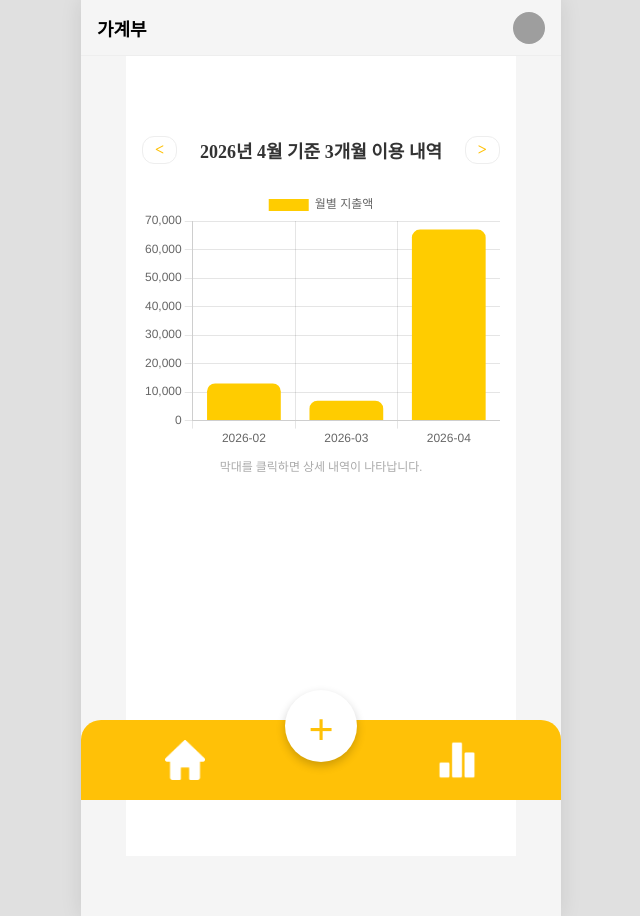
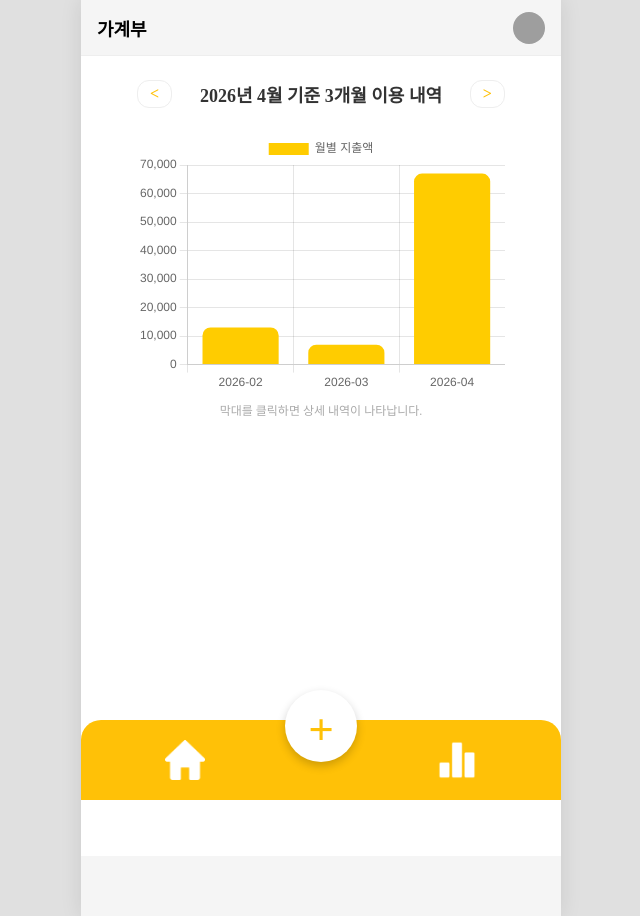
Before and after one commit to team6-skeleton-project/skeleton-project, a Vue app in the folder team6/: page /chart in a window 1280 px wide. Shown: the whole page, without its empty margins (319-959 px from the left). Built offline with nearby package versions, Linux system fonts and the light colour scheme; data requests are answered from the project's data file; grey boxes are pictures that could not be loaded.

Commit message:
[refactor #33] 차트페이지 여백조정

```diff
--- a/team6/src/views/Chart.vue
+++ b/team6/src/views/Chart.vue
@@ -160,14 +160,13 @@ onMounted(async () => {
 
 <style scoped>
 .layout-content {
-  padding-top: 56px;
-  padding-bottom: 90px;
+  /* 배경은 부모 레이아웃(480px)을 꽉 채웁니다 */
   width: 100%;
-  max-width: 390px;
-  margin: 0 auto;
   min-height: 100vh;
   background-color: #fff;
-  box-sizing: border-box;
+  display: flex;
+  flex-direction: column;
+  align-items: center; /* 자식 요소들을 가로 중앙으로 정렬 */
 }
 
 .layout-content.has-detail {
@@ -175,7 +174,10 @@ onMounted(async () => {
 }
 
 .chart-container {
+  width: 100%;
+  max-width: 400px; /* 그래프가 퍼지지 않게 적당한 너비로 제한 */
   padding: 24px 16px;
+  box-sizing: border-box;
 }
 
 .month-nav {
@@ -204,8 +206,7 @@ onMounted(async () => {
 }
 
 .charts-wrapper {
-  display: flex;
-  flex-direction: column;
+  width: 100%;
 }
 
 .guide-text {
@@ -251,6 +252,10 @@ onMounted(async () => {
   align-items: center;
   height: 200px;
 }
+canvas {
+  max-width: 100% !important;
+  height: auto !important;
+}
 
 @keyframes slideUp {
   from {
```
